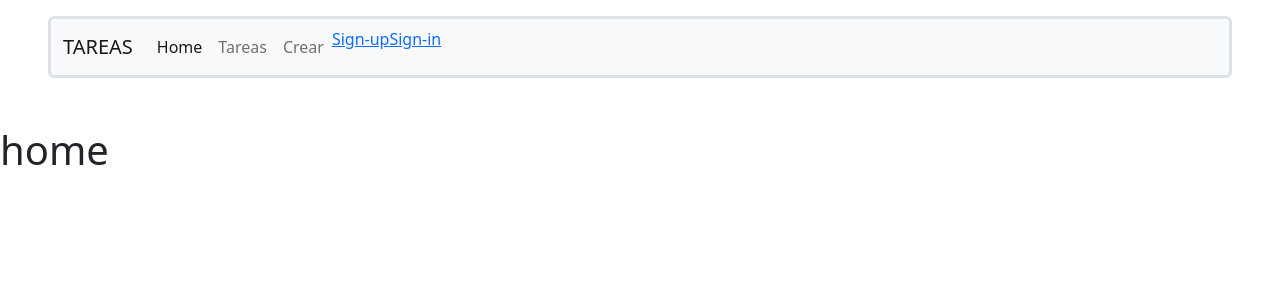
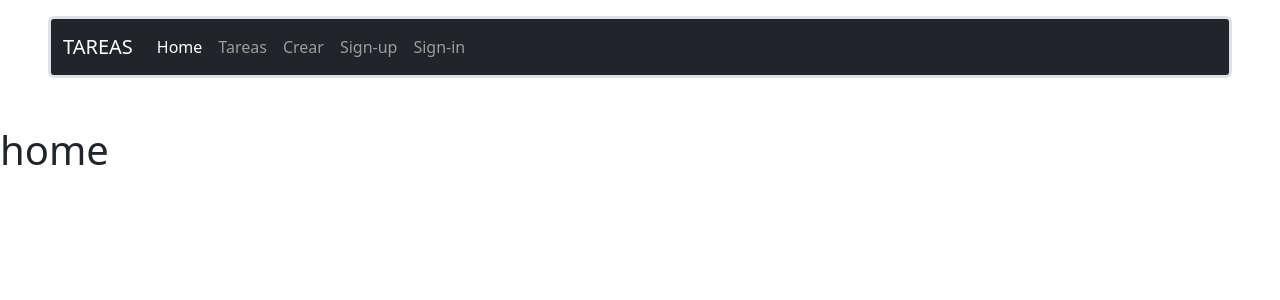
Before and after one commit to naorlando/proyecto-pyhton-grupo7, a Django app: page / in a window 1280 px wide. Shown: the top 300 px of the page. Run offline with Django 4.2, Linux system fonts and the light colour scheme; some libraries are stand-ins or nearby versions.

Commit message:
retoques en verificacion de usuarios

```diff
--- a/proyecto_python/ProyectoWebApp/templates/menu.html
+++ b/proyecto_python/ProyectoWebApp/templates/menu.html
@@ -1,4 +1,4 @@
-<nav class="navbar navbar-expand-lg bg-light border border-3 rounded mt-3 mb-5 mx-5">
+<nav class=" navbar navbar-expand-lg bg-light border border-3 rounded mt-3 mb-5 mx-5 navbar-dark bg-dark">
     <div class="container-fluid">
       <a class="navbar-brand" href="#">TAREAS</a>
       <button class="navbar-toggler" type="button" data-bs-toggle="collapse" data-bs-target="#navbarNavAltMarkup" aria-controls="navbarNavAltMarkup" aria-expanded="false" aria-label="Toggle navigation">
@@ -12,8 +12,8 @@
           {% if user.is_authenticated %}
           <a href="/logout">Logout</a>
           {% else %}
-          <a href="/signup">Sign-up</a>
-          <a href="/signin">Sign-in</a>
+          <a class="nav-link" href="/signup">Sign-up</a>
+          <a class="nav-link" href="/signin">Sign-in</a>
           {% endif %}
         </div>
       </div>
--- a/proyecto_python/ProyectoWebApp/templates/modificartarea.html
+++ b/proyecto_python/ProyectoWebApp/templates/modificartarea.html
@@ -12,6 +12,7 @@
     </div>
     <hr>
   </div>
+  {% if user.is_authenticated %}
     <form class="row mx-5 my-3" action="" method="POST">
       {% csrf_token %}
         <div class="col-md-6">
@@ -51,6 +52,9 @@
           <button type="submit" class="btn btn-success btn-lg text-white shadow">Guardar Cambios</button>
         </div>
   </form>
+  {% else %}
+  <h2 class="row mx-5 my-3" >Debes iniciar sesion para ver esta pestania</h2>
+  {% endif %}
 </div>
 
 {% endblock %}
--- a/proyecto_python/ProyectoWebApp/templates/tareaid.html
+++ b/proyecto_python/ProyectoWebApp/templates/tareaid.html
@@ -42,7 +42,9 @@
         </div>
       </div>
         <div class="d-grid d-md-flex justify-content-md-end my-4">
+          {% if user.is_authenticated %}
           <a href="{% url 'ModificarTarea' tarea.0 %}" class="btn btn-dark btn-md text-white shadow mx-2">Modificar</a>
+          {% endif %}
           <a href="{% url 'ExportarTarea' tarea.0 %}" class="btn btn-outline-dark btn-md shadow">Exportar</a>
         </div>
   </form>
```
